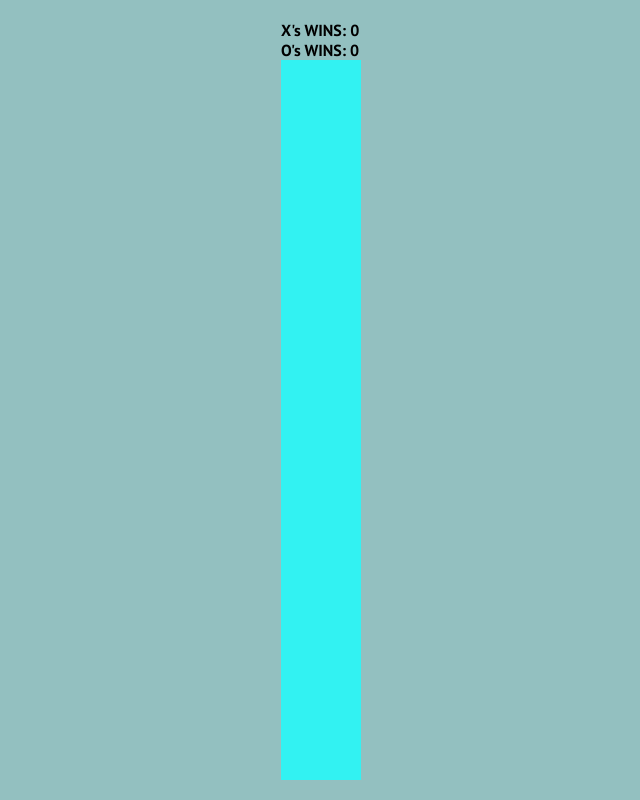
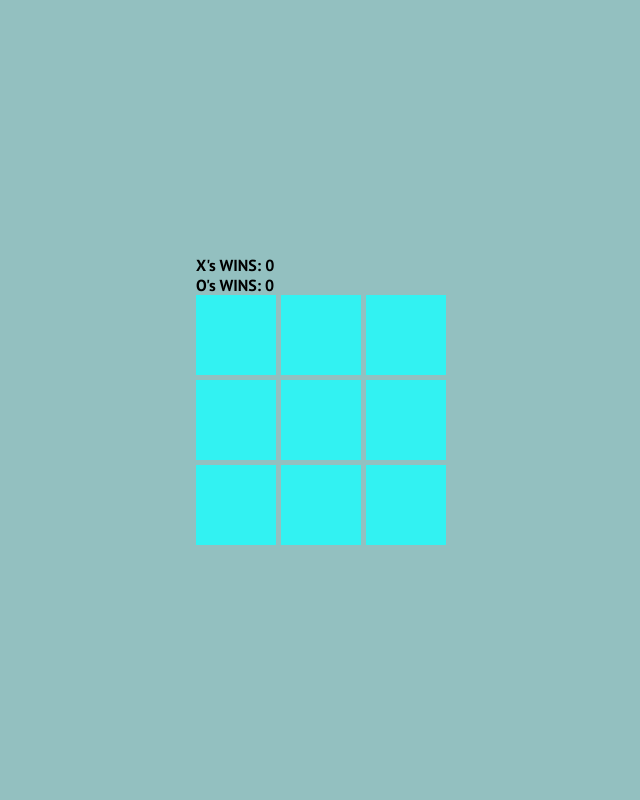
Before and after one commit to felixlaii/tictactoe.github.io, a React (Create React App) app: page / in a window 1280 px wide. Shown: the whole page, without its empty margins (319-959 px from the left). Built offline with nearby package versions, Linux system fonts and the light colour scheme.

Commit message:
Update App.css

```diff
--- a/src/App.css
+++ b/src/App.css
@@ -35,3 +35,11 @@
   align-items: center;
   justify-content: center;
 }
+
+.board {
+  display: grid;
+  grid-template-columns: repeat(3, auto);
+  align-items: center;
+  justify-content: center;
+  grid-gap: 5px;
+}
```
